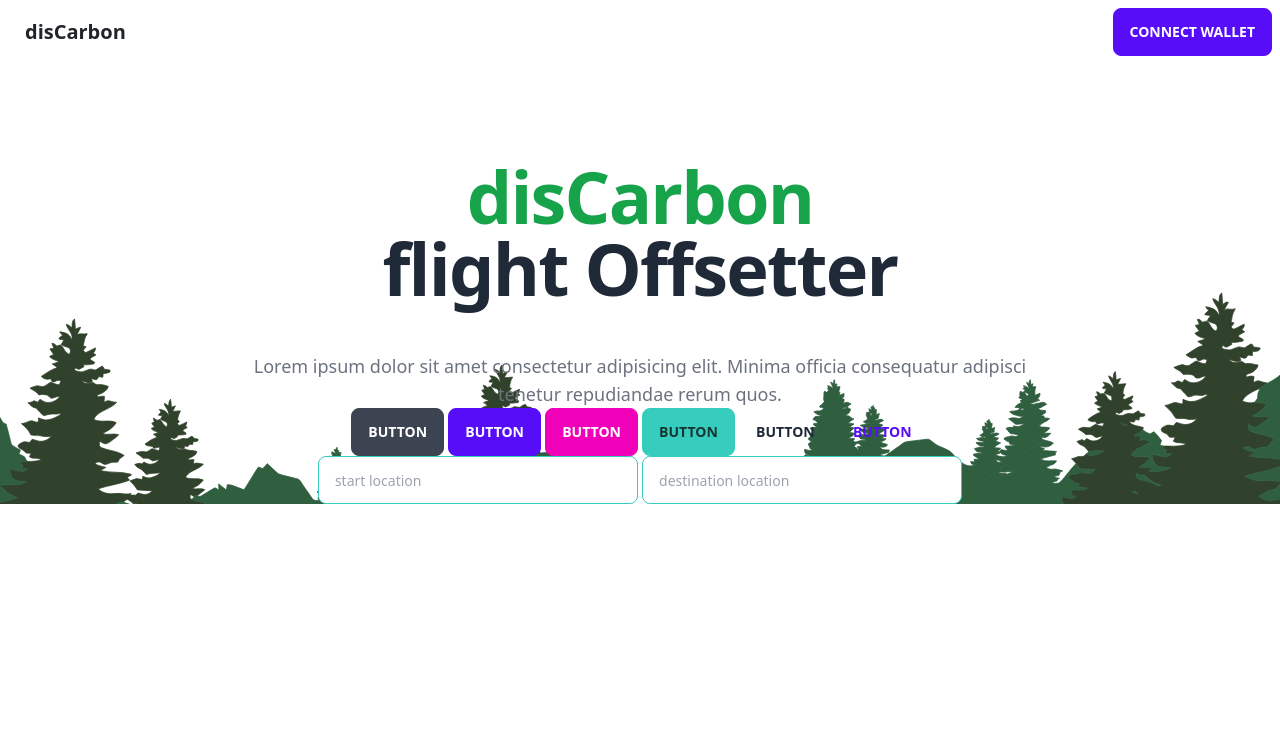
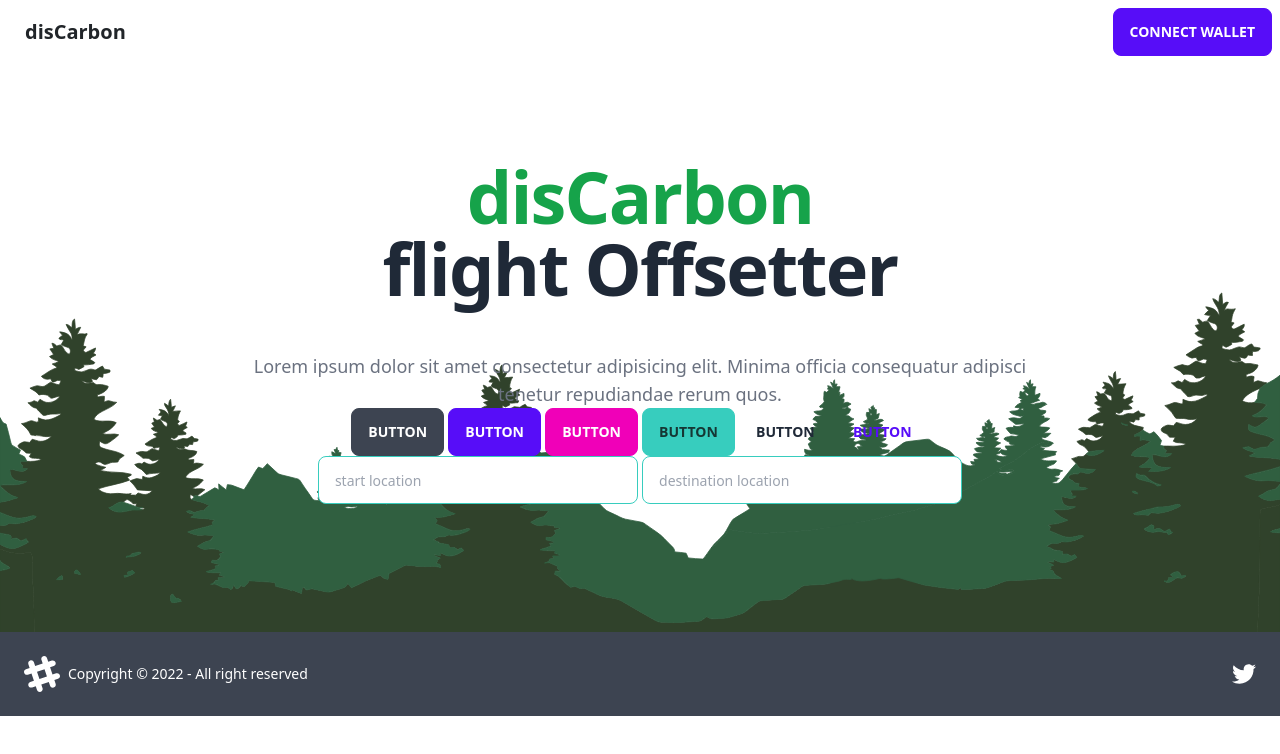
Before and after one commit to discarbon/discarbon-website-flight, a website: page index.html in a window 1280 px wide. Drawn offline with nearby package versions, Linux system fonts and the light colour scheme; a script that the page names is missing.

Commit message:
added twitter

```diff
--- a/index.html
+++ b/index.html
@@ -116,6 +116,17 @@
       </template>
     </div>
 
+    <footer class="footer items-center p-4 bg-neutral text-neutral-content">
+      <div class="items-center grid-flow-col">
+        <svg width="36" height="36" viewBox="0 0 24 24" xmlns="http://www.w3.org/2000/svg" fill-rule="evenodd" clip-rule="evenodd" class="fill-current"><path d="M22.672 15.226l-2.432.811.841 2.515c.33 1.019-.209 2.127-1.23 2.456-1.15.325-2.148-.321-2.463-1.226l-.84-2.518-5.013 1.677.84 2.517c.391 1.203-.434 2.542-1.831 2.542-.88 0-1.601-.564-1.86-1.314l-.842-2.516-2.431.809c-1.135.328-2.145-.317-2.463-1.229-.329-1.018.211-2.127 1.231-2.456l2.432-.809-1.621-4.823-2.432.808c-1.355.384-2.558-.59-2.558-1.839 0-.817.509-1.582 1.327-1.846l2.433-.809-.842-2.515c-.33-1.02.211-2.129 1.232-2.458 1.02-.329 2.13.209 2.461 1.229l.842 2.515 5.011-1.677-.839-2.517c-.403-1.238.484-2.553 1.843-2.553.819 0 1.585.509 1.85 1.326l.841 2.517 2.431-.81c1.02-.33 2.131.211 2.461 1.229.332 1.018-.21 2.126-1.23 2.456l-2.433.809 1.622 4.823 2.433-.809c1.242-.401 2.557.484 2.557 1.838 0 .819-.51 1.583-1.328 1.847m-8.992-6.428l-5.01 1.675 1.619 4.828 5.011-1.674-1.62-4.829z"></path></svg>
+        <p>Copyright © 2022 - All right reserved</p>
+      </div>
+      <div class="grid-flow-col gap-4 md:place-self-center md:justify-self-end">
+        <a href="https://twitter.com/discarbon_earth"><svg xmlns="http://www.w3.org/2000/svg" width="24" height="24" viewBox="0 0 24 24" class="fill-current"><path d="M24 4.557c-.883.392-1.832.656-2.828.775 1.017-.609 1.798-1.574 2.165-2.724-.951.564-2.005.974-3.127 1.195-.897-.957-2.178-1.555-3.594-1.555-3.179 0-5.515 2.966-4.797 6.045-4.091-.205-7.719-2.165-10.148-5.144-1.29 2.213-.669 5.108 1.523 6.574-.806-.026-1.566-.247-2.229-.616-.054 2.281 1.581 4.415 3.949 4.89-.693.188-1.452.232-2.224.084.626 1.956 2.444 3.379 4.6 3.419-2.07 1.623-4.678 2.348-7.29 2.04 2.179 1.397 4.768 2.212 7.548 2.212 9.142 0 14.307-7.721 13.995-14.646.962-.695 1.797-1.562 2.457-2.549z"></path></svg>
+        </a>
+      </div>
+    </footer>
+
     <!--
 
       Use unpkg CDN to load all NPM packages to vanilla Javascript - read more at http://unpkg.com
```
Also changed, not shown: css/output.css. Lines whose indentation alone changed are shown as unchanged.
